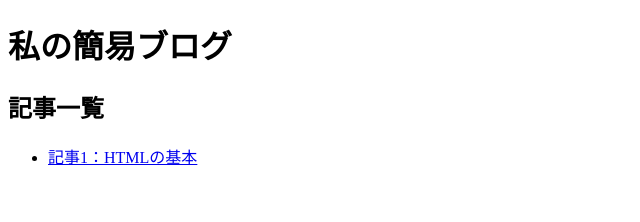
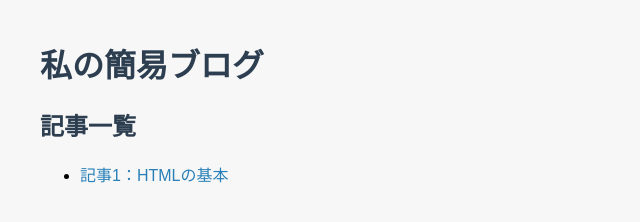
Before and after one commit to hkomiya116/test, a plain HTML site: page test.html in a window 1280 px wide. Shown: the whole page, without its empty margins (0-640 px from the left). Drawn offline with Linux system fonts and the light colour scheme; files that its build step writes are made by us from their sources; the site is published under a folder, as on GitHub Pages, so addresses that start at the root find nothing.

Commit message:
記事ページ更新とファイル名変更

```diff
--- a/test.html
+++ b/test.html
@@ -3,13 +3,13 @@
 <head>
   <meta charset="UTF-8">
   <title>私の簡易ブログ</title>
-  <link rel="stylesheet" href="/test.css">
+  <link rel="stylesheet" href="test.css">
 </head>
 <body>
   <h1>私の簡易ブログ</h1>
   <h2>記事一覧</h2>
   <ul>
-    <li><a href="/page1.html">記事1：HTMLの基本</a></li>
+    <li><a href="page1.html">記事1：HTMLの基本</a></li>
   </ul>
 </body>
 </html>
```
Also changed, not shown: page1.html (renamed from homepage_make/page1.html, +1 -1 lines), test.css (renamed from homepage_make/test.css).
